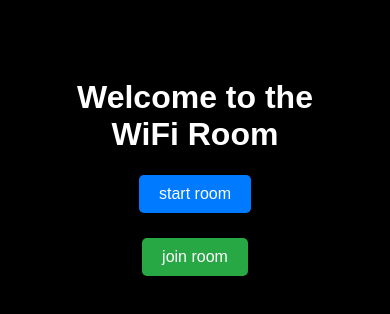
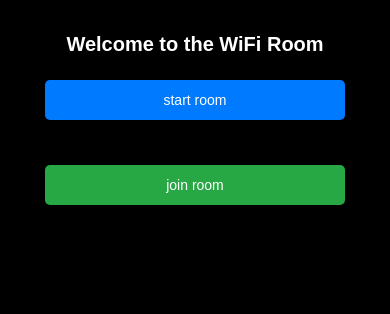
Before and after one commit to wifimuster/Wifi22y, a plain HTML site: page index.html in a window 390 px wide. Drawn offline with Linux system fonts and the light colour scheme.

Commit message:
Update index.html

```diff
--- a/index.html
+++ b/index.html
@@ -4,6 +4,7 @@
     <link rel="manifest" href="manifest.json">
 <meta name="theme-color" content="#00ff00">
 <link rel="icon" href="icon.png" type="image/png">
+<meta name="viewport" content="width=device-width, initial-scale=1.0">
 
     <title>wifi room</title>
 
@@ -11,59 +12,78 @@
 
   </head>
   <style>
-
-
-
   body {
     background-color: #000000;
     font-family: Arial, sans-serif;
     text-align: center;
-      padding: 50px;
+    padding: 20px; /* قللنا البادينج علشان الموبايل */
+    margin: 0;
+  }
 
-    }
   h1 {
     color: #ffffff;
+    font-size: 24px;
   }
-    .button {
+
+  .button,
+  .button2 {
     padding: 10px 20px;
     font-size: 16px;
     color: white;
-      background-color: #007BFF;
     border: none;
     border-radius: 5px;
     cursor: pointer;
+    margin: 10px;
+    width: 90%; /* خلى الزرار ياخد عرض مناسب للموبايل */
+    max-width: 300px;
   }
+
+  .button {
+    background-color: #007BFF;
+  }
+
   .button:hover {
-
     background-color: #0056b3;
     transition: background-color 0.5s ease;
-      box-shadow: #0069da 0px 0px 55px;
+    box-shadow: #0069da 0px 0px 25px;
   }
+
   .button:active {
     background-color: #004085;
-      box-shadow: #0056b3 0px 0px 55px;
+    box-shadow: #0056b3 0px 0px 25px;
   }
-.button2{
-      padding: 10px 20px;
-      font-size: 16px;
-      color: white;
+
+  .button2 {
     background-color: #28a745;
-      border: none;
-      border-radius: 5px;
-      cursor: pointer;
+    position: relative;
     top: 25px;
-      position: relative;
   }
+
   .button2:hover {
     background-color: #218838;
     transition: background-color 0.5s ease;
-      box-shadow: #1e7e34 0px 0px 55px;
+    box-shadow: #1e7e34 0px 0px 25px;
   }
+
   .button2:active {
     background-color: #155724;
-      box-shadow: #1e7e34 0px 0px 55px;
+    box-shadow: #1e7e34 0px 0px 25px;
+  }
+
+  /* ميديا كويري للموبايل */
+  @media (max-width: 600px) {
+    h1 {
+      font-size: 20px;
+    }
+
+    .button,
+    .button2 {
+      font-size: 14px;
+      padding: 12px;
+    }
   }
 </style>
+
   <body>
     <h1>Welcome to the WiFi Room</h1>
 
@@ -105,6 +125,17 @@
       .catch((err) => console.error("❌ SW Error:", err));
   }
 </script>
+
+
+
+
+    <script>
+  if ('serviceWorker' in navigator) {
+    navigator.serviceWorker.register('sw.js')
+      .then(() => console.log('Service Worker Registered'));
+  }
+</script>
+
   </body>
 
 
```
Lines whose indentation alone changed are shown as unchanged.
